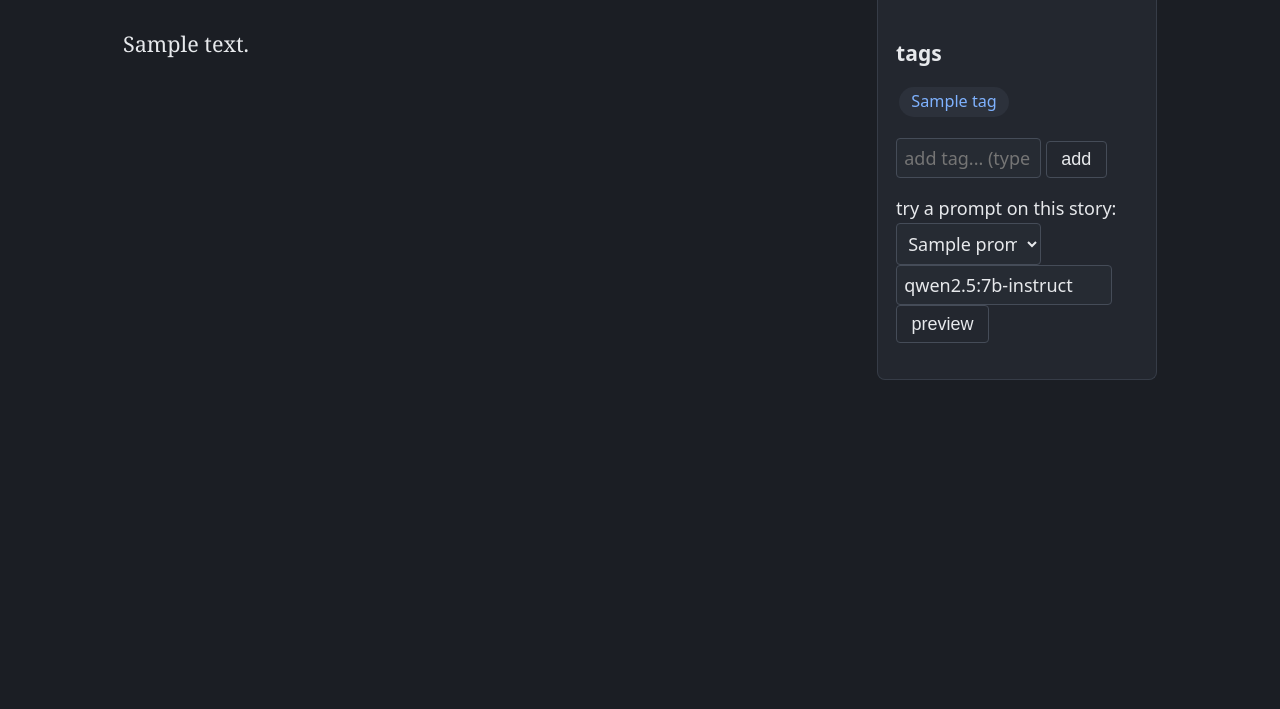
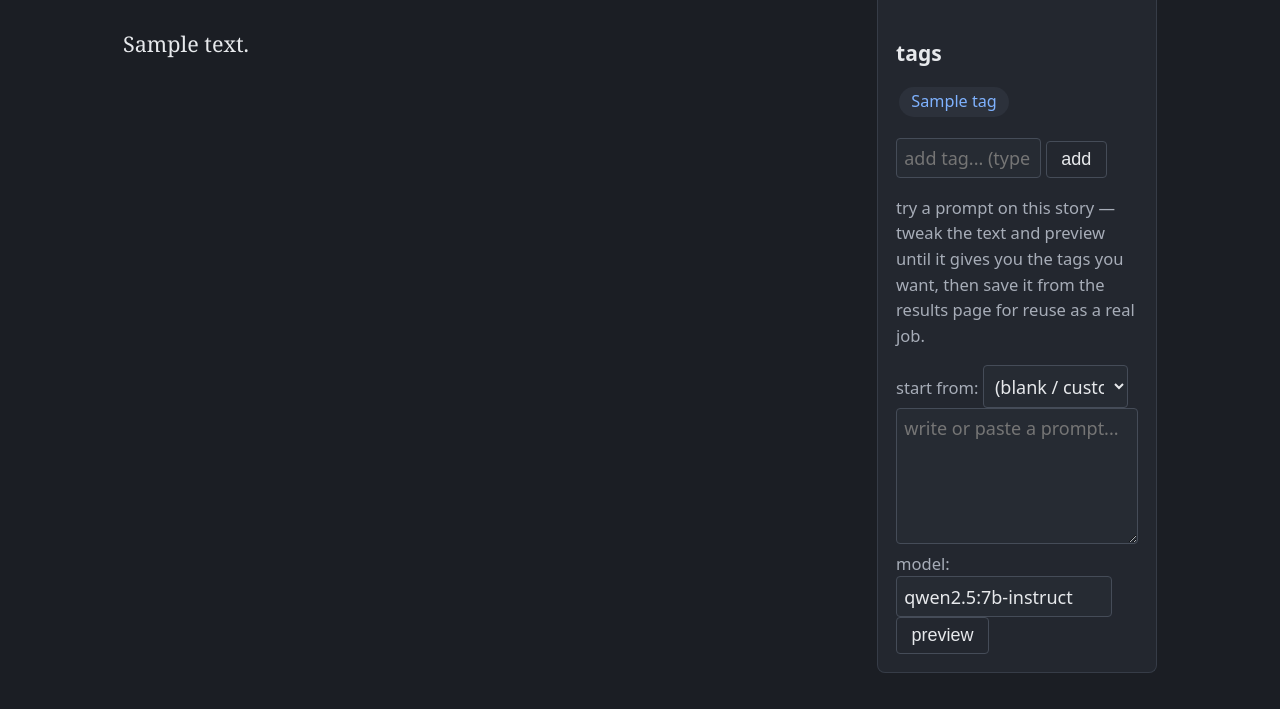
Before and after one commit to randyau/storyindex, a Flask app: page /story/1 in a window 1280 px wide. Shown: the part 307-1016 px from the top of the page. Before the commit the page ends 687 px from the top, so only its background shows below. Run offline with Flask 3, Linux system fonts and the light colour scheme; tables that the repository leaves empty hold one stand-in row (values such as "Sample post"); data that the repository does not hold is empty.

Commit message:
Let users apply preview tags directly and tweak/save prompts from a story page
Two related dead ends in the tag-preview flow:

- "add all N tags to this story" so accepting a targeted preview's
  results doesn't require running a full library-wide job just to
  tag one story.
- The story page's "try a prompt" tool now edits raw prompt text in a
  textarea (optionally starting from an existing saved prompt) instead
  of only running an already-saved one - so a prompt can be tweaked and
  re-previewed against the same story until it targets the specific
  thing you're after, with nothing persisted until you're happy. The
  preview page then has a "save this prompt" form that writes it to
  the prompts table (recording based_on_id lineage if you started from
  one), so it shows up in the picker for reuse or another round of
  edits, and can be run as a real job from the jobs page.

Co-Authored-By: Claude Sonnet 5 <noreply@anthropic.com>
Claude-Session: https://claude.ai/code/session_01AmVMncjy7DqME6cG48mgMM

```diff
--- a/src/storyindex/app.py
+++ b/src/storyindex/app.py
@@ -464,6 +464,21 @@ def add_tag(story_id: str):
     return redirect(url_for("story_detail", story_id=story_id))
 
 
+@app.route("/story/<story_id>/tags/bulk", methods=["POST"])
+def add_tags_bulk(story_id: str):
+    """Apply several tag names to one story at once — backs the "add all"
+    button on a one-off prompt preview (see preview_prompt_on_story), so
+    accepting a preview's results doesn't mean clicking "+ add" per tag."""
+    conn = get_db()
+    now = _now()
+    for name in request.form.getlist("name"):
+        name = name.strip().lower()
+        if name:
+            db.add_story_tag_by_name(conn, story_id, name, created_at=now, source="human")
+    conn.commit()
+    return redirect(url_for("story_detail", story_id=story_id))
+
+
 @app.route("/story/<story_id>/tags/<int:tag_id>/delete", methods=["POST"])
 def delete_tag(story_id: str, tag_id: int):
     conn = get_db()
@@ -652,15 +667,46 @@ def preview_prompt(prompt_id: int):
 
 @app.route("/story/<story_id>/prompts/preview", methods=["POST"])
 def preview_prompt_on_story(story_id: str):
+    """Preview arbitrary, unsaved prompt text against one story - the
+    "tweak until it gives you what you want" loop from the story page.
+    Takes raw `text` rather than a prompt_id so a prompt never needs to be
+    saved just to try it; `based_on_id`, if the user started from an
+    existing saved prompt, is threaded through so a later save can record
+    the lineage."""
     conn = get_db()
-    prompt_id = request.form.get("prompt_id", type=int)
-    prompt = db.get_prompt(conn, prompt_id) if prompt_id else None
     story = db.get_story(conn, story_id)
-    if prompt is None or story is None:
+    text = request.form.get("text", "").strip()
+    if story is None or not text:
         return "not found", 404
+    based_on_id = request.form.get("based_on_id", type=int)
+    based_on = db.get_prompt(conn, based_on_id) if based_on_id else None
     model = request.form.get("model", "").strip()
+    prompt = {"name": based_on["name"] if based_on else "custom prompt", "text": text}
     results = _run_prompt_preview(prompt, model, [story])
-    return render_template("prompt_preview.html", prompt=prompt, results=results, model=model, target_story=story)
+    return render_template(
+        "prompt_preview.html", prompt=prompt, results=results, model=model,
+        target_story=story, based_on_id=based_on_id,
+    )
+
+
+@app.route("/prompts/save-from-preview", methods=["POST"])
+def save_prompt_from_preview():
+    """Persist a prompt that was just tried out on the story page (see
+    preview_prompt_on_story) - the "save it once you like the results"
+    half of the throwaway-prompt workflow. Every save is a new prompt row
+    (see db.create_prompt), so this never mutates the prompt it was based
+    on even if the user started from one."""
+    conn = get_db()
+    name = request.form.get("name", "").strip()
+    text = request.form.get("text", "").strip()
+    based_on_id = request.form.get("based_on_id", type=int)
+    story_id = request.form.get("story_id", "").strip()
+    if name and text:
+        db.create_prompt(conn, name, text, _now(), based_on_id=based_on_id)
+        conn.commit()
+    if story_id:
+        return redirect(url_for("story_detail", story_id=story_id))
+    return redirect(url_for("prompts_list"))
 
 
 # --- ollama status/control -------------------------------------------------
--- a/src/storyindex/templates/story.html
+++ b/src/storyindex/templates/story.html
@@ -109,18 +109,37 @@
         </p>
         {% endif %}
 
-        {% if prompts %}
-        <p class="muted">
+        <div class="muted">
+          <p>try a prompt on this story — tweak the text and preview until it gives
+          you the tags you want, then save it from the results page for reuse as a
+          real job.</p>
           <form method="post" action="{{ url_for('preview_prompt_on_story', story_id=story['id']) }}">
-            try a prompt on this story:<br>
-            <select name="prompt_id">
-              {% for p in prompts %}<option value="{{ p['id'] }}">{{ p['name'] }}</option>{% endfor %}
-            </select>
-            <input type="text" name="model" value="{{ settings.default_extract_model }}" style="width:12rem">
+            {% if prompts %}
+            <label>start from:
+              <select id="prompt-load-select">
+                <option value="">(blank / custom)</option>
+                {% for p in prompts %}<option value="{{ p['id'] }}" data-text="{{ p['text'] }}">{{ p['name'] }}</option>{% endfor %}
+              </select>
+            </label>
+            <input type="hidden" name="based_on_id" id="prompt-based-on-id" value="">
+            {% endif %}
+            <textarea name="text" id="prompt-text-area" rows="5" style="width:100%" placeholder="write or paste a prompt..." required></textarea>
+            <label>model: <input type="text" name="model" value="{{ settings.default_extract_model }}" style="width:12rem"></label>
             <input type="submit" value="preview">
           </form>
-        </p>
-        {% endif %}
+          <script>
+          (function () {
+            var sel = document.getElementById("prompt-load-select");
+            var ta = document.getElementById("prompt-text-area");
+            var basedOn = document.getElementById("prompt-based-on-id");
+            if (!sel) return;
+            sel.addEventListener("change", function () {
+              ta.value = sel.options[sel.selectedIndex].getAttribute("data-text") || "";
+              basedOn.value = sel.value;
+            });
+          })();
+          </script>
+        </div>
       </div>
     </details>
   </aside>
```
Also changed, not shown: src/storyindex/templates/prompt_preview.html (+40 -1 lines), tests/test_app_prompts_jobs.py (+37 -2 lines).
